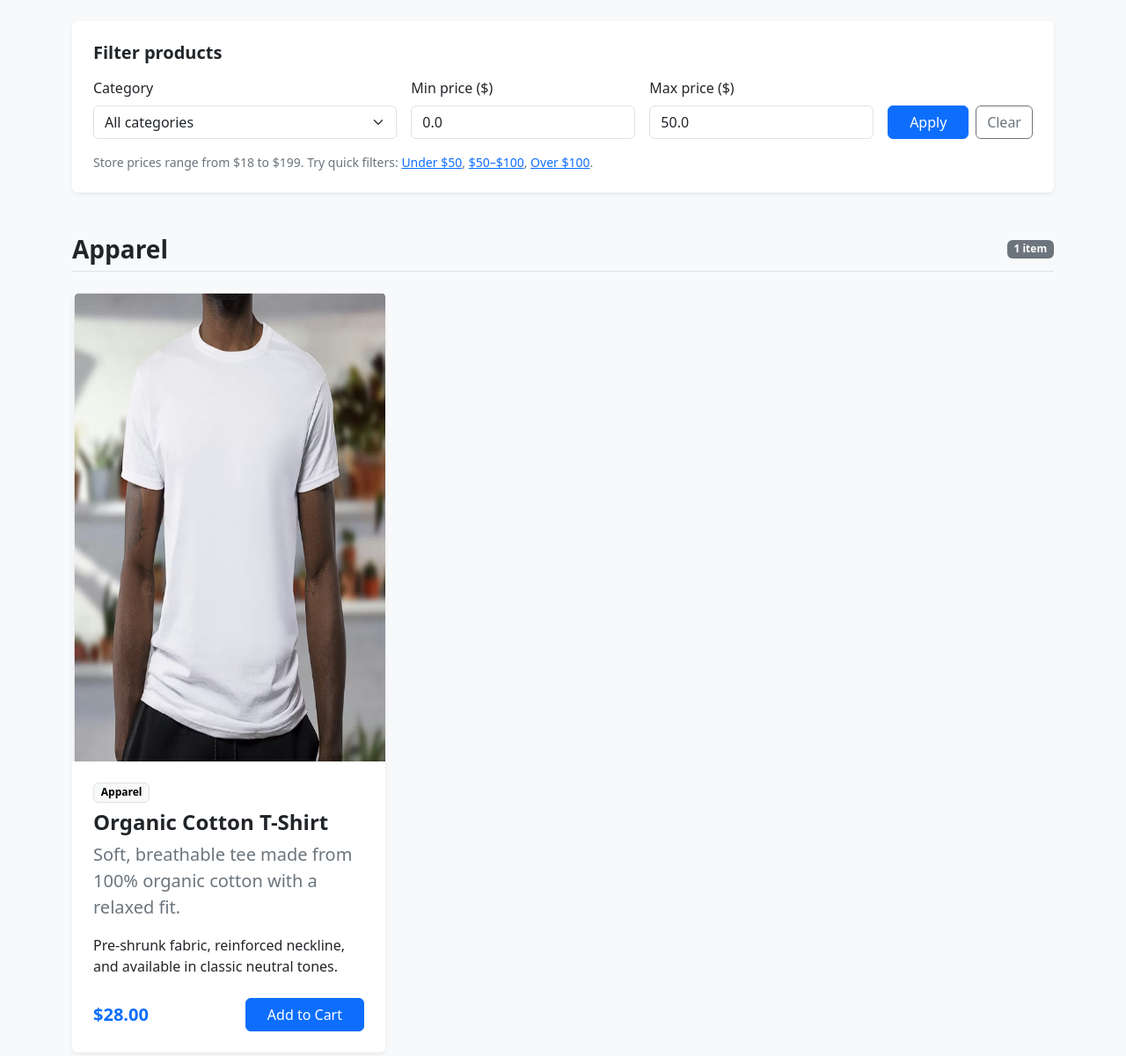
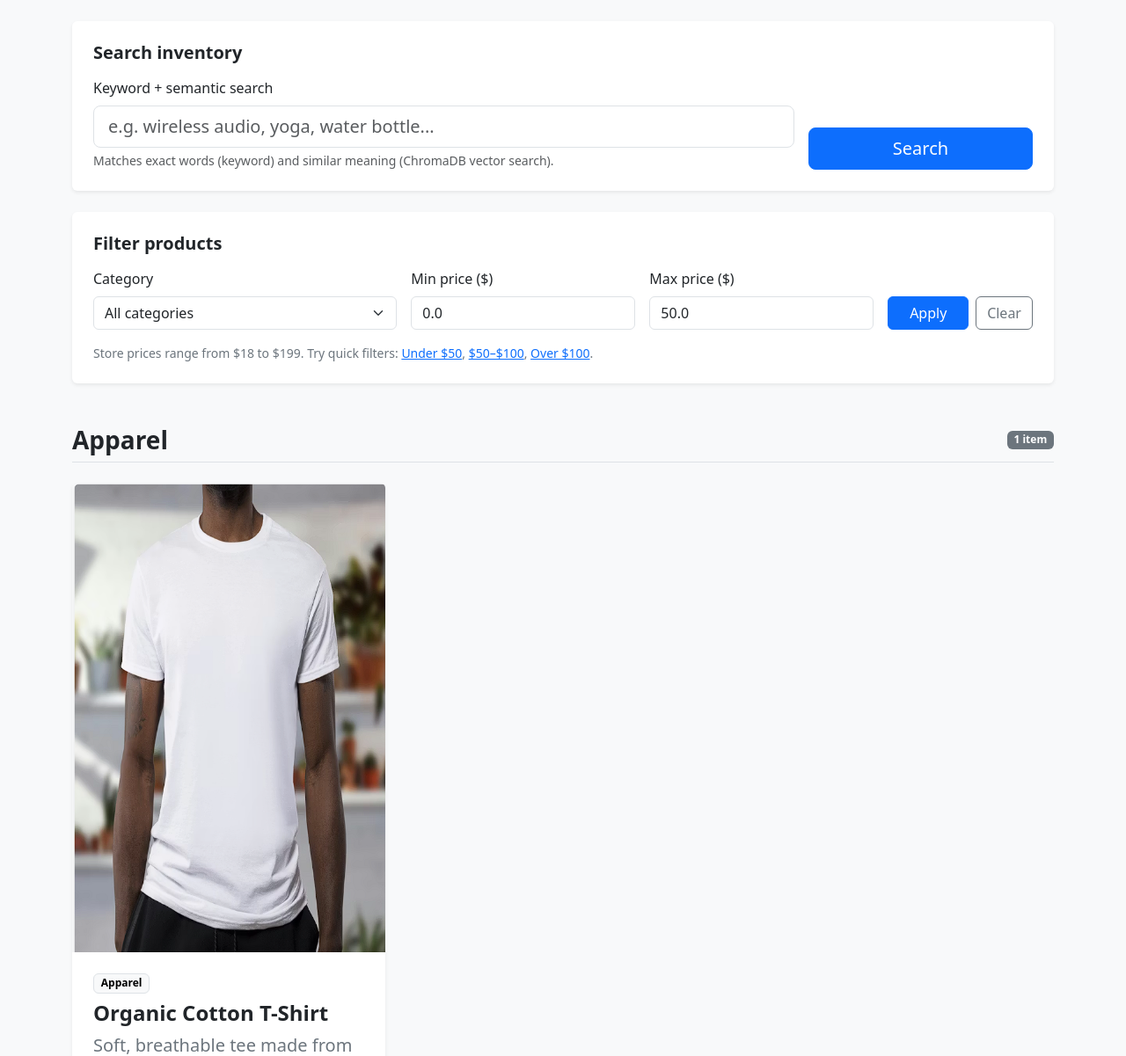
Before and after one commit to ashirwani04/Online-store, a Flask app: page /?min_price=0&max_price=50 in a window 1280 px wide. Shown: the part 144-1345 px from the top of the page at 88% size. Run offline with Flask 3, Linux system fonts and the light colour scheme; data comes from the database, SQL or seed files in the repository.

Commit message:
Add hybrid search with ChromaDB and relevance-ranked results.
Keyword plus semantic search, price and category filters, CSV import updates,
and new product images for items 21-30.

Co-authored-by: Cursor <cursoragent@cursor.com>

```diff
--- a/app.py
+++ b/app.py
@@ -8,6 +8,7 @@ from database import (
     init_db,
     parse_price,
 )
+from search import hybrid_search, rebuild_search_index
 
 app = Flask(__name__)
 init_db()
@@ -60,8 +61,14 @@ def get_active_filters():
     }
 
 
-def filters_to_query(filters):
+def get_search_query():
+    return request.values.get("q", "").strip()
+
+
+def filters_to_query(filters, search_query=""):
     query = {}
+    if search_query:
+        query["q"] = search_query
     if filters["category"]:
         query["category"] = filters["category"]
     if filters["min_price"] is not None:
@@ -71,21 +78,36 @@ def filters_to_query(filters):
     return query
 
 
+def apply_filters_to_items(items, filters):
+    filtered = []
+    for item in items:
+        if filters["category"] and item["category"] != filters["category"]:
+            continue
+        price = parse_price(item["price"])
+        if filters["min_price"] is not None and price < filters["min_price"]:
+            continue
+        if filters["max_price"] is not None and price > filters["max_price"]:
+            continue
+        filtered.append(item)
+    return filtered
+
+
+def filter_grouped(items_by_category, filters):
+    filtered_groups = []
+    for category, category_items in items_by_category:
+        matching = apply_filters_to_items(category_items, filters)
+        if matching:
+            filtered_groups.append((category, matching))
+    return filtered_groups
+
+
 def apply_filters(items_by_category, filters):
     filtered = []
     for category, category_items in items_by_category:
         if filters["category"] and category != filters["category"]:
             continue
 
-        matching_items = []
-        for item in category_items:
-            price = parse_price(item["price"])
-            if filters["min_price"] is not None and price < filters["min_price"]:
-                continue
-            if filters["max_price"] is not None and price > filters["max_price"]:
-                continue
-            matching_items.append(item)
-
+        matching_items = apply_filters_to_items(category_items, filters)
         if matching_items:
             filtered.append((category, matching_items))
 
@@ -95,17 +117,23 @@ def apply_filters(items_by_category, filters):
 @app.route("/", methods=["GET", "POST"])
 def index():
     filters = get_active_filters()
-    filter_query = filters_to_query(filters)
+    search_query = get_search_query()
+    filter_query = filters_to_query(filters, search_query)
     added_item = None
 
     if request.method == "POST":
         item_id = request.form.get("item_id", type=int)
         added_item = prepare_item(get_item_by_id(item_id))
 
-    grouped = get_items_grouped_by_category()
+    if search_query:
+        search_items = apply_filters_to_items(hybrid_search(search_query), filters)
+        grouped = [("Search results", search_items)] if search_items else []
+    else:
+        grouped = apply_filters(get_items_grouped_by_category(), filters)
+
     items_by_category = [
         (category, [prepare_item(item) for item in category_items])
-        for category, category_items in apply_filters(grouped, filters)
+        for category, category_items in grouped
     ]
     item_count = sum(len(category_items) for _, category_items in items_by_category)
     price_min_bound, price_max_bound = get_price_bounds()
@@ -128,6 +156,7 @@ def index():
         price_min_bound=price_min_bound,
         price_max_bound=price_max_bound,
         filters_active=filters_active,
+        search_query=search_query,
     )
 
 
@@ -154,4 +183,8 @@ def item_detail():
 
 if __name__ == "__main__":
     init_db()
+    try:
+        rebuild_search_index()
+    except Exception:
+        pass
     app.run(debug=True)
--- a/database.py
+++ b/database.py
@@ -94,6 +94,12 @@ def upsert_items(items):
 
 def init_db():
     upsert_items(ITEMS)
+    try:
+        from search_index import sync_inventory_index
+
+        sync_inventory_index(get_all_items())
+    except Exception:
+        pass
 
 
 def get_all_items():
@@ -126,9 +132,31 @@ def parse_price(price):
     return float(str(price).replace("$", "").replace(",", "").strip())
 
 
-def get_items_grouped_by_category():
+def keyword_search_items(query):
+    """Find items whose text fields contain the query (case-insensitive)."""
+    needle = query.lower().strip()
+    if not needle:
+        return []
+
+    matches = []
+    for item in get_all_items():
+        searchable = " ".join(
+            [
+                item["name"],
+                item["category"],
+                item["lead"],
+                item["description"],
+                item["image_alt"],
+            ]
+        ).lower()
+        if needle in searchable:
+            matches.append(item)
+    return matches
+
+
+def group_items_by_category(items):
     grouped = {}
-    for item in get_all_items():
+    for item in items:
         category = item["category"] or "Uncategorized"
         grouped.setdefault(category, []).append(item)
 
@@ -143,6 +171,10 @@ def get_items_grouped_by_category():
     return ordered
 
 
+def get_items_grouped_by_category():
+    return group_items_by_category(get_all_items())
+
+
 def get_item_by_id(item_id):
     with get_connection() as conn:
         ensure_schema(conn)
--- a/requirements.txt
+++ b/requirements.txt
@@ -1 +1,2 @@
 flask>=3.0.0
+chromadb>=0.5.0
--- /dev/null
+++ b/search_index.py
@@ -0,0 +1,71 @@
+"""ChromaDB vector index for semantic product search."""
+
+from pathlib import Path
+
+import chromadb
+from chromadb.utils import embedding_functions
+
+CHROMA_PATH = Path(__file__).parent / "chroma_db"
+COLLECTION_NAME = "inventory"
+
+
+def _get_collection():
+    client = chromadb.PersistentClient(path=str(CHROMA_PATH))
+    embedding_fn = embedding_functions.DefaultEmbeddingFunction()
+    return client.get_or_create_collection(
+        name=COLLECTION_NAME,
+        embedding_function=embedding_fn,
+    )
+
+
+def item_to_document(item):
+    return (
+        f"{item['name']}. Category: {item['category']}. "
+        f"{item['lead']} {item['description']}"
+    )
+
+
+def sync_inventory_index(items):
+    """Embed and upsert all items into ChromaDB. Returns number of indexed items."""
+    collection = _get_collection()
+    if not items:
+        return 0
+
+    collection.upsert(
+        ids=[str(item["id"]) for item in items],
+        documents=[item_to_document(item) for item in items],
+        metadatas=[
+            {"name": item["name"], "category": item["category"]}
+            for item in items
+        ],
+    )
+    return len(items)
+
+
+def semantic_search_ranked(query, n_results=30):
+    """
+    Return (item_id, distance) pairs sorted by relevance.
+    Lower distance means a closer semantic match in ChromaDB.
+    """
+    query = query.strip()
+    if not query:
+        return []
+
+    collection = _get_collection()
+    total = collection.count()
+    if total == 0:
+        return []
+
+    results = collection.query(
+        query_texts=[query],
+        n_results=min(n_results, total),
+        include=["distances"],
+    )
+    ids = results["ids"][0]
+    distances = results["distances"][0]
+    return [(int(item_id), float(distance)) for item_id, distance in zip(ids, distances)]
+
+
+def semantic_search_ids(query, n_results=15):
+    """Return item ids ranked by semantic similarity to the query."""
+    return [item_id for item_id, _ in semantic_search_ranked(query, n_results=n_results)]
--- a/templates/index.html
+++ b/templates/index.html
@@ -16,7 +16,10 @@
     <header class="text-center mb-4">
       <h1 class="display-5 fw-semibold">Our Collection</h1>
       <p class="lead text-secondary mb-0">
-        {% if filters_active %}
+        {% if search_query %}
+        Search results for &ldquo;{{ search_query }}&rdquo; — {{ item_count }} item{% if item_count != 1 %}s{% endif %}
+        {% if filters_active %} (with filters applied){% endif %}.
+        {% elif filters_active %}
         Showing {{ item_count }} matching item{% if item_count != 1 %}s{% endif %} with your filters applied.
         {% else %}
         Browse {{ item_count }} items grouped by category and add your favorites to the cart.
@@ -24,10 +27,50 @@
       </p>
     </header>
 
+    <div class="card shadow-sm border-0 mb-4">
+      <div class="card-body p-4">
+        <h2 class="h5 fw-semibold mb-3">Search inventory</h2>
+        <form method="get" action="{{ url_for('index') }}" class="row g-3 align-items-end">
+          <div class="col-12 col-lg-9">
+            <label for="q" class="form-label">Keyword + semantic search</label>
+            <input
+              type="search"
+              class="form-control form-control-lg"
+              id="q"
+              name="q"
+              placeholder="e.g. wireless audio, yoga, water bottle..."
+              value="{{ search_query }}"
+            >
+            <div class="form-text">
+              Matches exact words (keyword) and similar meaning (ChromaDB vector search).
+            </div>
+          </div>
+          <div class="col-12 col-lg-3 d-flex gap-2">
+            <button type="submit" class="btn btn-primary btn-lg flex-grow-1">Search</button>
+            {% if search_query %}
+            <a href="{{ url_for('index') }}" class="btn btn-outline-secondary btn-lg">Clear</a>
+            {% endif %}
+          </div>
+          {% if filters.category %}
+          <input type="hidden" name="category" value="{{ filters.category }}">
+          {% endif %}
+          {% if filters.min_price is not none %}
+          <input type="hidden" name="min_price" value="{{ filters.min_price }}">
+          {% endif %}
+          {% if filters.max_price is not none %}
+          <input type="hidden" name="max_price" value="{{ filters.max_price }}">
+          {% endif %}
+        </form>
+      </div>
+    </div>
+
     <div class="card shadow-sm border-0 mb-5">
       <div class="card-body p-4">
         <h2 class="h5 fw-semibold mb-3">Filter products</h2>
         <form method="get" action="{{ url_for('index') }}" class="row g-3 align-items-end">
+          {% if search_query %}
+          <input type="hidden" name="q" value="{{ search_query }}">
+          {% endif %}
           <div class="col-12 col-md-4">
             <label for="category" class="form-label">Category</label>
             <select class="form-select" id="category" name="category">
@@ -82,14 +125,24 @@
 
     {% if item_count == 0 %}
     <div class="alert alert-warning" role="alert">
+      {% if search_query %}
+      No items match your search{% if filters_active %} and filters{% endif %}.
+      <a href="{{ url_for('index') }}" class="alert-link">Clear search</a>
+      {% else %}
       No items match your filters. <a href="{{ url_for('index') }}" class="alert-link">Clear filters</a> to see everything.
+      {% endif %}
     </div>
     {% endif %}
 
     {% for category, items in items_by_category %}
     <section class="mb-5" id="category-{{ category|lower|replace(' ', '-')|replace('&', 'and') }}">
       <div class="d-flex align-items-center justify-content-between mb-4 border-bottom pb-2">
-        <h2 class="h3 fw-semibold mb-0">{{ category }}</h2>
+        <div>
+          <h2 class="h3 fw-semibold mb-0">{{ category }}</h2>
+          {% if search_query and category == "Search results" %}
+          <p class="text-secondary small mb-0 mt-1">Sorted by relevance — closest matches first.</p>
+          {% endif %}
+        </div>
         <span class="badge text-bg-secondary">{{ items|length }} item{% if items|length != 1 %}s{% endif %}</span>
       </div>
 
@@ -111,7 +164,12 @@
               height="533"
             >
             <div class="card-body p-4 d-flex flex-column">
-              <span class="badge text-bg-light border mb-2 align-self-start">{{ item.category }}</span>
+              <div class="d-flex flex-wrap gap-2 mb-2">
+                <span class="badge text-bg-light border">{{ item.category }}</span>
+                {% if item.match_type %}
+                <span class="badge text-bg-info">{{ item.match_type }}</span>
+                {% endif %}
+              </div>
               <h3 class="h4 fw-semibold mb-2">
                 <a href="{{ url_for('item_detail', id=item.id) }}" class="text-decoration-none text-dark">
                   {{ item.name }}
@@ -121,6 +179,9 @@
               <p class="mb-4 flex-grow-1">{{ item.description }}</p>
               <form method="post" action="{{ url_for('index', **filter_query) }}#item-{{ item.id }}">
                 <input type="hidden" name="item_id" value="{{ item.id }}">
+                {% if search_query %}
+                <input type="hidden" name="q" value="{{ search_query }}">
+                {% endif %}
                 {% if filters.category %}
                 <input type="hidden" name="category" value="{{ filters.category }}">
                 {% endif %}
```
Also changed, not shown: import_items.py (+8 -0 lines), search.py (added, +79 -0 lines), static/images/desk_fan.png (added), static/images/desk_organizer.png (added), static/images/earbuds.png (added), static/images/food_storage.png (added), static/images/leather_belt.png (added), static/images/lunch_box.png (added), static/images/resistance_bands.png (added), static/images/throw_pillow.png (added), static/images/tote_bag.png (added), static/images/travel_mug.png (added), 1 other file.
